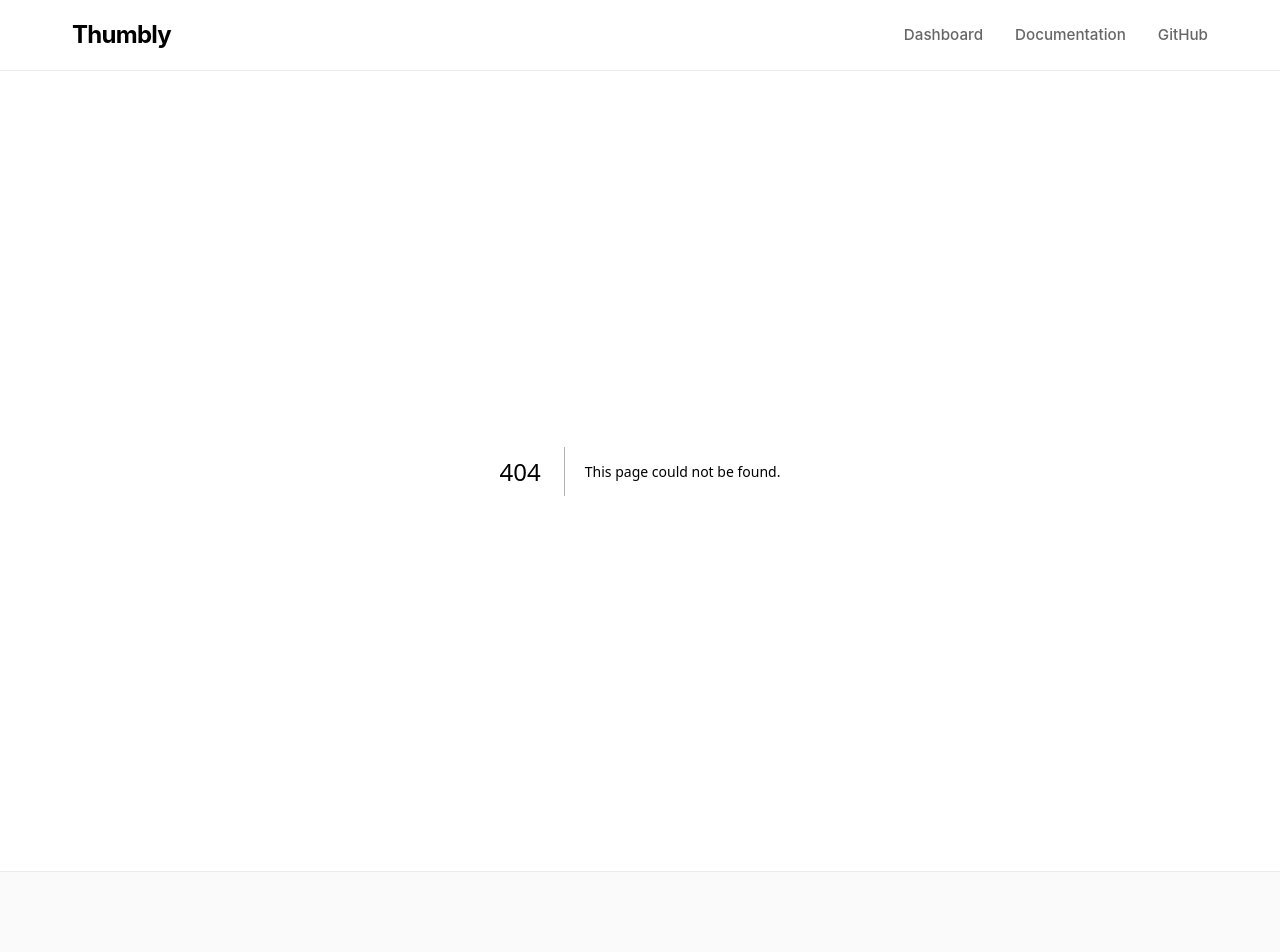
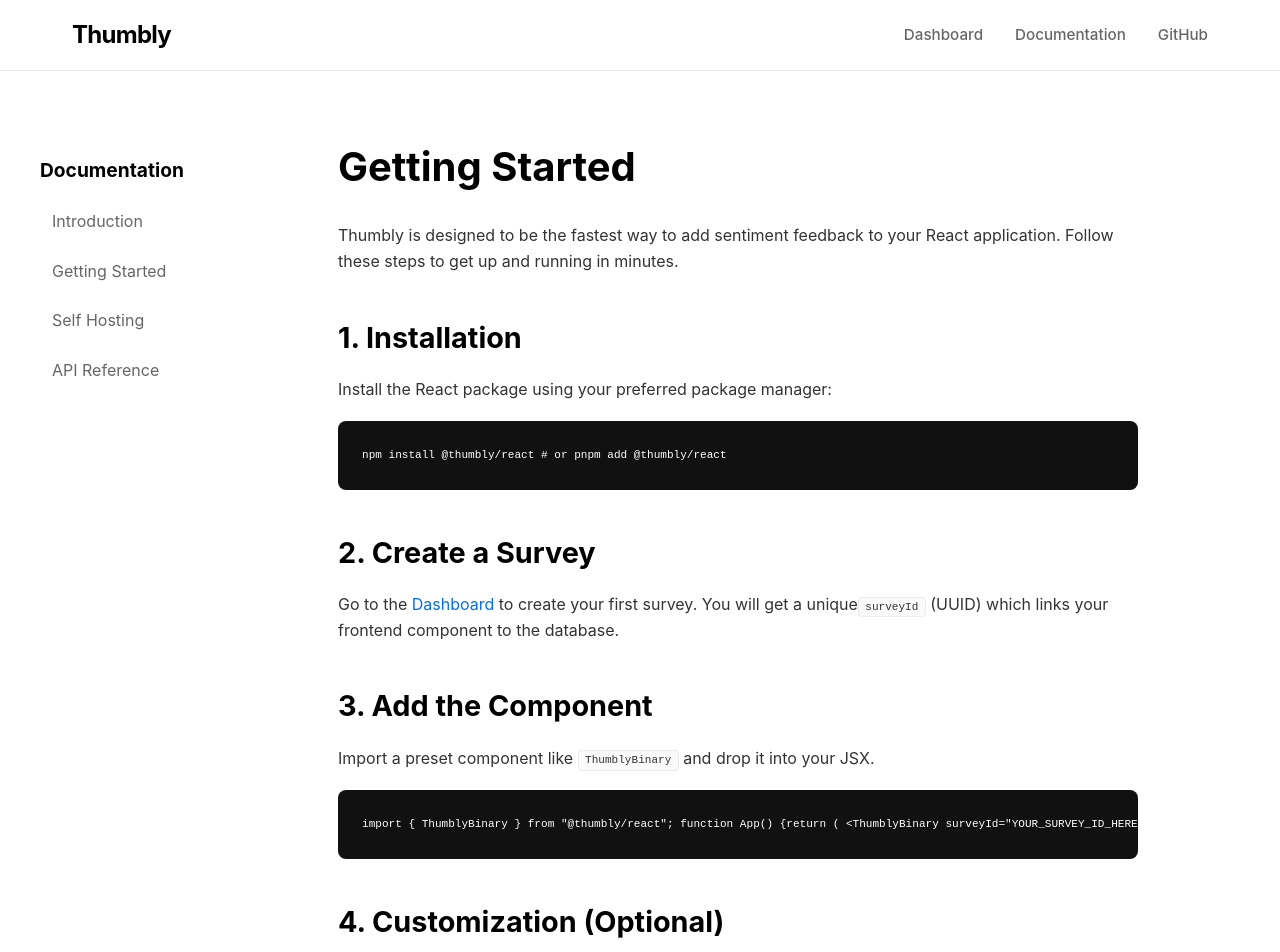
Before and after one commit to gabstevens/thumbly, a Next.js app in the folder apps/web/: page /docs/getting-started in a window 1280 px wide. Before the commit this address had no page. Shown: the top 952 px of the page. Built offline with nearby package versions, Linux system fonts and the light colour scheme.

Commit message:
docs: implement documentation section and pages

```diff
--- /dev/null
+++ b/apps/web/app/docs/getting-started/page.tsx
@@ -0,0 +1,51 @@
+export default function GettingStartedPage() {
+  return (
+    <div className="prose">
+      <h1>Getting Started</h1>
+      <p>
+        Thumbly is designed to be the fastest way to add sentiment feedback to your React application.
+        Follow these steps to get up and running in minutes.
+      </p>
+
+      <h2>1. Installation</h2>
+      <p>Install the React package using your preferred package manager:</p>
+      <pre>
+        <code>
+npm install @thumbly/react
+# or
+pnpm add @thumbly/react
+        </code>
+      </pre>
+
+      <h2>2. Create a Survey</h2>
+      <p>
+        Go to the <a href="/app">Dashboard</a> to create your first survey. You will get a unique
+        <code>surveyId</code> (UUID) which links your frontend component to the database.
+      </p>
+
+      <h2>3. Add the Component</h2>
+      <p>
+        Import a preset component like <code>ThumblyBinary</code> and drop it into your JSX.
+      </p>
+      <pre>
+        <code>
+import {"{ ThumblyBinary }"} from "@thumbly/react";
+
+function App() {"{"}
+  return (
+    &lt;ThumblyBinary
+      surveyId="YOUR_SURVEY_ID_HERE"
+    /&gt;
+  );
+{"}"}
+        </code>
+      </pre>
+
+      <h2>4. Customization (Optional)</h2>
+      <p>
+        You can customize the styling by passing a <code>className</code> or <code>style</code> prop,
+        or build your own UI using the <code>useThumbly</code> hook.
+      </p>
+    </div>
+  );
+}
--- /dev/null
+++ b/apps/web/app/docs/layout.tsx
@@ -0,0 +1,18 @@
+export default function DocsLayout({ children }: { children: React.ReactNode }) {
+  return (
+    <div className="container" style={{ padding: "4rem 0", display: "flex", gap: "3rem", alignItems: "flex-start" }}>
+      <aside style={{ width: "250px", flexShrink: 0, position: "sticky", top: "2rem" }}>
+        <h3 style={{ marginBottom: "1rem", fontSize: "1.2rem" }}>Documentation</h3>
+        <nav style={{ display: "flex", flexDirection: "column", gap: "0.5rem" }}>
+          <a href="/docs" className="docs-link">Introduction</a>
+          <a href="/docs/getting-started" className="docs-link">Getting Started</a>
+          <a href="/docs/self-hosting" className="docs-link">Self Hosting</a>
+          <a href="/docs/api" className="docs-link">API Reference</a>
+        </nav>
+      </aside>
+      <article style={{ flex: 1, minWidth: 0 }}>
+        {children}
+      </article>
+    </div>
+  );
+}
--- a/apps/web/app/globals.css
+++ b/apps/web/app/globals.css
@@ -231,3 +231,83 @@
   font-size: 0.9em;
   border: 1px solid var(--border-color);
 }
+
+/* Documentation Layout */
+.docs-link {
+  color: var(--text-secondary);
+  text-decoration: none;
+  padding: 0.5rem 0.75rem;
+  border-radius: 6px;
+  transition: all 0.2s ease;
+  display: block;
+}
+
+.docs-link:hover {
+  background: var(--secondary-bg);
+  color: var(--foreground-rgb);
+}
+
+.prose {
+  max-width: 800px;
+}
+
+.prose h1 {
+  font-size: 2.5rem;
+  margin-top: 0;
+  margin-bottom: 1.5rem;
+}
+
+.prose h2 {
+  font-size: 1.8rem;
+  margin-top: 2.5rem;
+  margin-bottom: 1rem;
+}
+
+.prose h3 {
+  font-size: 1.4rem;
+  margin-top: 2rem;
+  margin-bottom: 1rem;
+}
+
+.prose p {
+  color: #333;
+  margin-bottom: 1.2rem;
+}
+
+.prose ul, .prose ol {
+  margin-bottom: 1.2rem;
+  padding-left: 1.5rem;
+}
+
+.prose li {
+  margin-bottom: 0.5rem;
+}
+
+.prose a {
+  color: var(--primary-color);
+  text-decoration: none;
+}
+
+.prose a:hover {
+  text-decoration: underline;
+}
+
+.prose code {
+  font-size: 0.85em;
+}
+
+.prose pre {
+  background: #111;
+  color: #fff;
+  padding: 1.5rem;
+  border-radius: 8px;
+  overflow-x: auto;
+  margin-bottom: 1.5rem;
+}
+
+.prose pre code {
+  color: inherit;
+  background: transparent;
+  border: none;
+  padding: 0;
+}
```
Also changed, not shown: apps/web/app/docs/api/page.tsx (added, +52 -0 lines), apps/web/app/docs/page.tsx (added, +22 -0 lines), apps/web/app/docs/self-hosting/page.tsx (added, +63 -0 lines).
